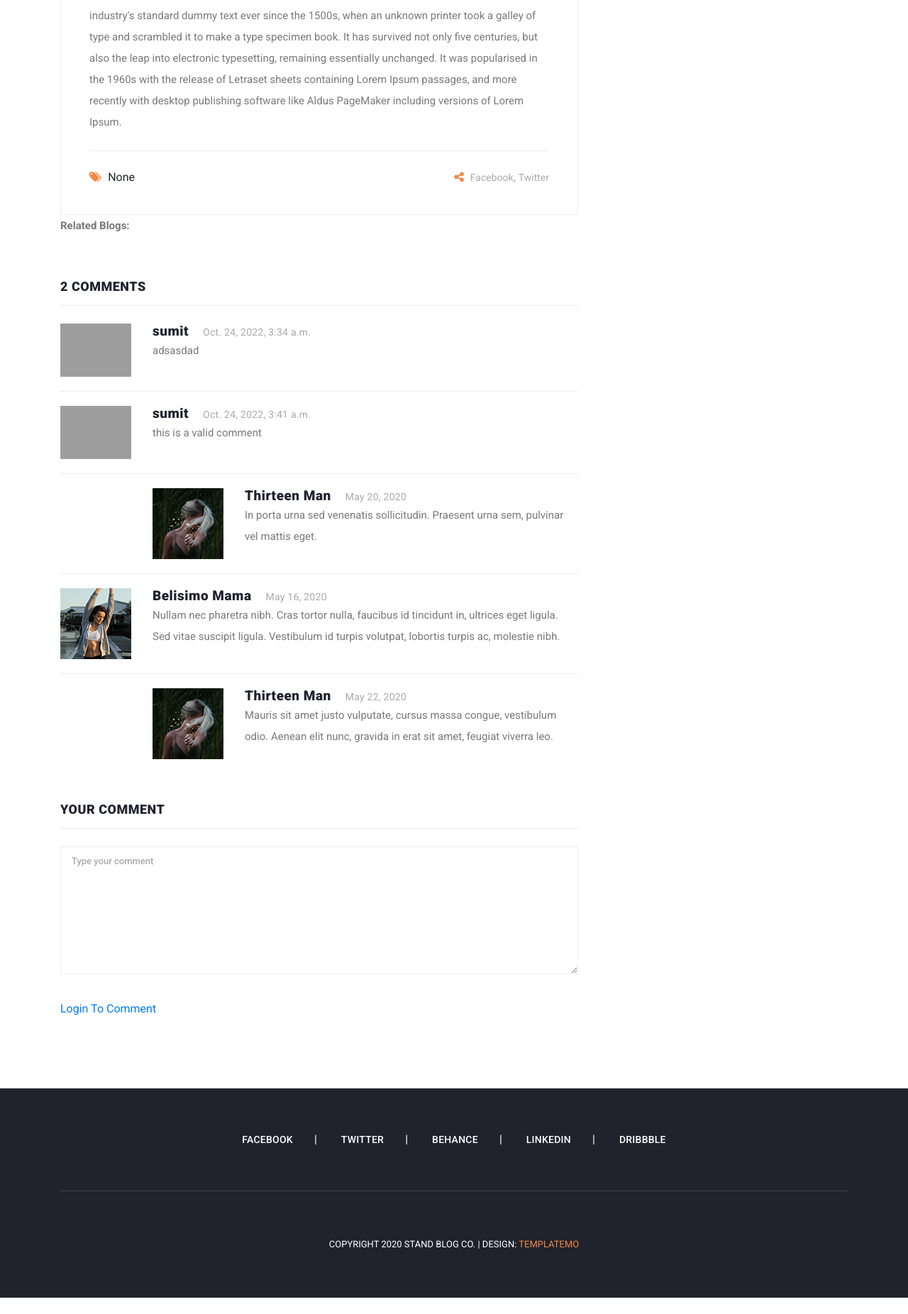
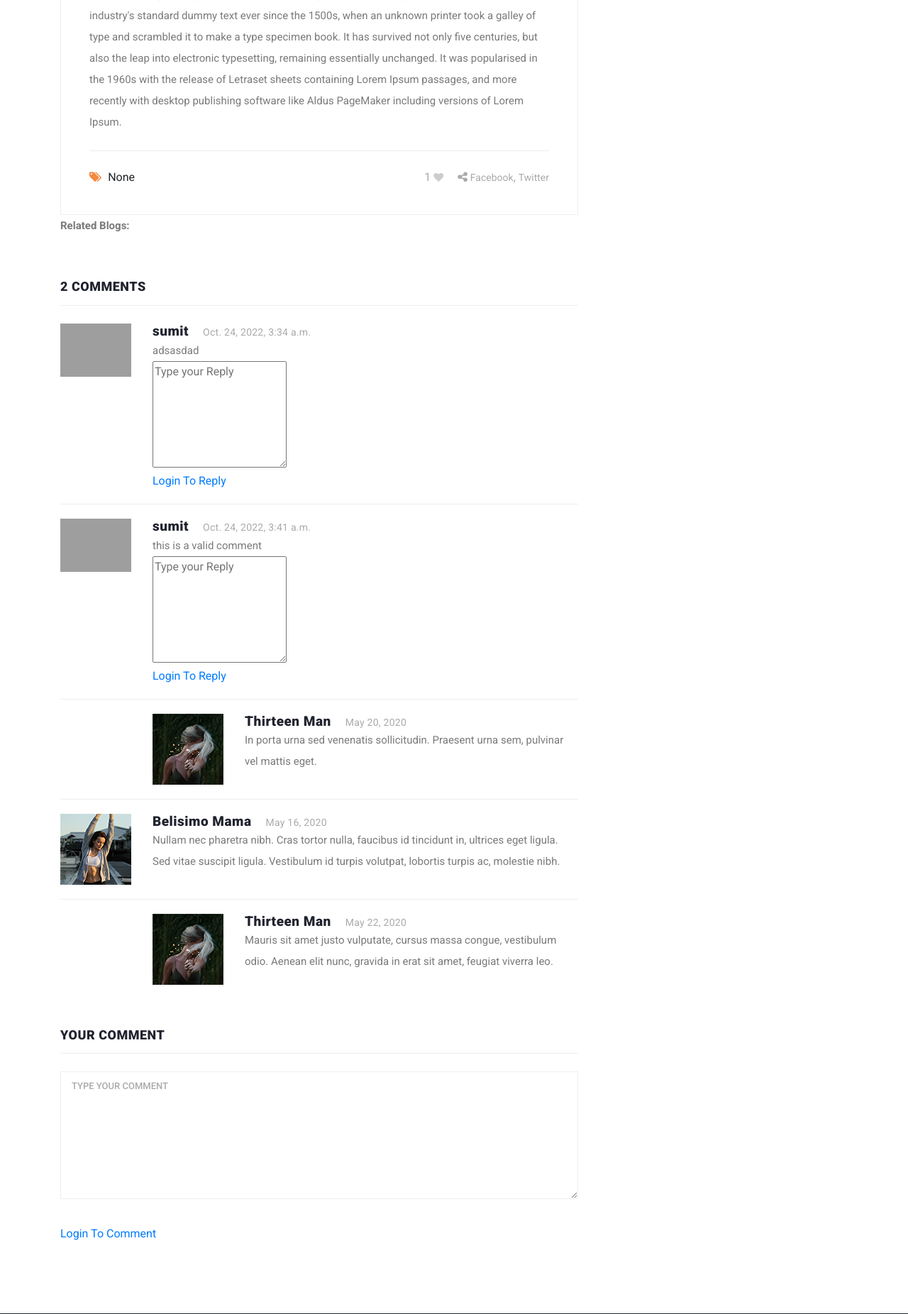
Before and after one commit to SumitJainUTD/full-blog-in-django, a Django app: a page that uses website/templates/base.html in a window 1280 px wide. Shown: the part 1147-2999 px from the top of the page at 71% size. Before the commit the page ends 2976 px from the top, so only its background shows below. Run offline with Django 3.2, Linux system fonts and the light colour scheme; data comes from the database, SQL or seed files in the repository; both versions use the stored data as it was after the commit; some libraries are stand-ins or nearby versions; grey boxes are pictures that could not be loaded.

Commit message:
dynamic like of posts

```diff
--- a/website/assets/css/main.css
+++ b/website/assets/css/main.css
@@ -1,3 +1,10 @@
-.blog-posts .submit-comment textarea {
+.blog-postss .submit-commentttt textarea {
     text-transform: none !important;
 }
+
+.fa-heart {
+    color: red !important;
+}
+.empty-heart {
+    color: #CDCDCD !important;
+}
--- /dev/null
+++ b/website/assets/js/like_blog.js
@@ -0,0 +1,29 @@
+const likeIcon = document.getElementById("like-icon")
+const likeCount = document.getElementById("like-count")
+
+likeIcon.onclick = () => {
+    const blogId = likeIcon.getAttribute('data-blog');
+    const url = `/like_blog/${parseInt(blogId)}/`;
+    fetch(url, {
+        method: 'GET',
+        headers: {
+            'Content-type': 'applicatin/json'
+        }
+    })
+    .then(response => {
+        return response.json();
+    })
+    .then(data => {
+
+        if(data.liked) {
+            likeIcon.classList.remove('empty-heart');
+        }
+        else {
+            likeIcon.classList.add('empty-heart');
+        }
+        likeCount.innerHTML = data.likes_count;
+    })
+    .catch(error => {
+        console.log(error);
+    })
+}
--- a/website/blog/urls.py
+++ b/website/blog/urls.py
@@ -7,5 +7,6 @@ urlpatterns = [
     path('category_blogs/<str:slug>', category_blogs, name='category_blogs'),
     path('tag_blogs/<str:slug>', tag_blogs, name='tag_blogs'),
     path('blog_details/<str:slug>', blog_details, name='blog_details'),
+    path('like_blog/<int:pk>/', like_blog, name='like_blog'),
 
 ]
--- a/website/blog/views.py
+++ b/website/blog/views.py
@@ -1,3 +1,5 @@
+from django.contrib.auth.decorators import login_required
+from django.http import JsonResponse
 from django.shortcuts import render, redirect, get_object_or_404
 
 from .forms import TextForm
@@ -106,6 +108,7 @@ def blog_details(request, slug):
     all_blogs = Blog.objects.order_by('-created_date')[:5]
     categories = Category.objects.filter(category_blogs__id=blog.id)
     related_blogs = Blog.objects.filter(category__in=categories)
+    liked_by = request.user in blog.likes.all()
 
     if request.method == 'POST' and request.user.is_authenticated:
         form = TextForm(request.POST)
@@ -121,6 +124,21 @@ def blog_details(request, slug):
     context = {
         "blog": blog,
         "all_blogs": all_blogs,
-        "related_blogs": related_blogs[:5]
+        "related_blogs": related_blogs[:5],
+        "liked_by": liked_by
     }
     return render(request, 'blog_details.html', context)
+
+@login_required(login_url='/')
+def like_blog(request, pk):
+    print("aaaaa")
+    context = {}
+    blog = get_object_or_404(Blog, pk=pk)
+    if request.user in blog.likes.all():
+        blog.likes.remove(request.user)
+        context['liked'] = False
+    else:
+        blog.likes.add(request.user)
+        context['liked'] = True
+    context['likes_count'] = blog.likes.all().count()
+    return JsonResponse(context, safe=False)
--- a/website/templates/base.html
+++ b/website/templates/base.html
@@ -13,13 +13,13 @@
 
     <!-- Bootstrap core CSS -->
     <link href="{% static 'vendor/bootstrap/css/bootstrap.min.css' %}" rel="stylesheet">
-    <link rel="stylesheet" href="{% static 'css/main.css' %}">
 
 
     <!-- Additional CSS Files -->
     <link rel="stylesheet" href="{% static 'css/fontawesome.css' %}">
     <link rel="stylesheet" href="{% static 'css/templatemo-stand-blog.css' %}">
     <link rel="stylesheet" href="{% static 'css/owl.css' %}">
+    <link rel="stylesheet" href="{% static 'css/main.css' %}">
 <!--
 
 TemplateMo 551 Stand Blog
@@ -40,5 +40,8 @@ https://templatemo.com/tm-551-stand-blog
 
       {% include 'scripts.html' %}
 
+      {% block scripts %}
+      {% endblock scripts %}
+
     </body>
 </html>
--- a/website/templates/blog_details.html
+++ b/website/templates/blog_details.html
@@ -41,13 +41,31 @@
                             {% endif %}
                             </ul>
                           </div>
-                          <div class="col-6">
+                          {% if request.user.is_authenticated %}
+                            <div class="col-6">
                             <ul class="post-share">
+                              <li id="like-count">{{blog.likes.count  }} </li>
+                              {% if liked_by %}
+                                <li class="=pl-3 pr-3"><a href="javascript:void(0)"><i id="like-icon" data-blog="{{blog.id}}" class="fa fa-heart"></i></a></li>
+                              {% else %}
+                                <li class="=pl-3 pr-3"><a href="javascript:void(0)"><i id="like-icon" data-blog="{{blog.id}}" class="fa fa-heart empty-heart"></i></a></li>
+                              {% endif %}
                               <li><i class="fa fa-share-alt"></i></li>
                               <li><a href="#">Facebook</a>,</li>
                               <li><a href="#"> Twitter</a></li>
                             </ul>
                           </div>
+                          {% else %}
+                            <div class="col-6">
+                            <ul class="post-share">
+                               <li id="like-count">{{blog.likes.count}}</li>
+                              <li class="=pl-3 pr-3"><a href="#"><i class="fa fa-heart empty-heart"></i></a></li>
+                              <li><i class="fa fa-share-alt"></i></li>
+                              <li><a href="#">Facebook</a>,</li>
+                              <li><a href="#"> Twitter</a></li>
+                            </ul>
+                          </div>
+                          {% endif %}
                         </div>
                       </div>
                     </div>
@@ -70,6 +88,25 @@
                             <div class="right-content">
                               <h4>{{comment.user.first_name}}<span>{{comment.created_date}}</span></h4>
                               <p>{{comment.text}}</p>
+                              <form id="reply" action="{% url 'blog_details' blog.slug %}" method="POST">
+                                {% csrf_token %}
+                                <div class="row">
+                                  <div class="col-lg-12">
+                                    <fieldset>
+                                      <textarea name="text" rows="6" id="reply-message" placeholder="Type your Reply" required=""></textarea>
+                                    </fieldset>
+                                  </div>
+                                  <div class="col-lg-12">
+                                    <fieldset>
+                                      {% if request.user.is_authenticated %}
+                                        <button type="submit" id="form-reply-submit" class="main-button">Reply</button>
+                                      {% else %}
+                                        <a href = "#" class="main-button">Login To Reply </a>
+                                      {% endif %}
+                                    </fieldset>
+                                  </div>
+                                </div>
+                              </form>
                             </div>
                           </li>
                         {% endfor %}
@@ -168,3 +205,7 @@
       </div>
     </section>
 {% endblock content %}
+
+{% block scripts %}
+<script src="{% static 'js/like_blog.js'%}"></script>
+{% endblock scripts %}
```
Also changed, not shown: website/db.sqlite3.
